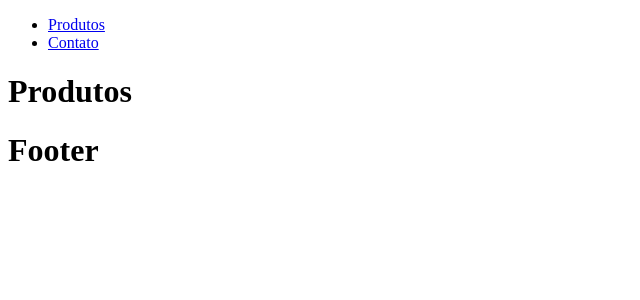
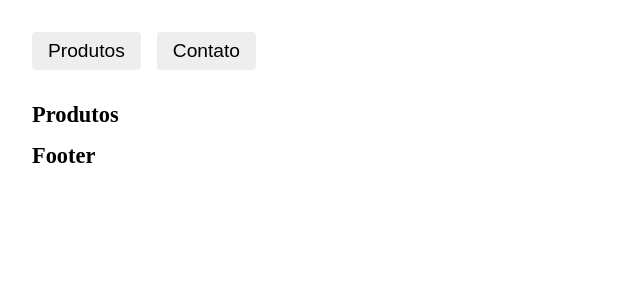
Before and after one commit to Paulo-VictorVieira/lista-itens, a React (Create React App) app: page / in a window 1280 px wide. Shown: the top 300 px of the page, without its empty margins (0-640 px from the left). Built offline with nearby package versions, Linux system fonts and the light colour scheme.

Commit message:
styles add

```diff
--- a/src/App.css
+++ b/src/App.css
@@ -0,0 +1,17 @@
+body {
+  margin: 2rem;
+}
+
+img {
+  border-radius: 0.5rem;
+  max-width: 100%;
+}
+
+a {
+  text-decoration: none;
+  color: black;
+}
+
+h1 {
+  font-size: 1.4rem;
+}
--- a/src/Components/Header.js
+++ b/src/Components/Header.js
@@ -7,12 +7,21 @@ const Header = () => {
     <nav className={styles.header}>
       <ul>
         <li>
-          <NavLink className={styles.link} to="/" end>
+          <NavLink
+            activeClassName={styles.active}
+            className={styles.link}
+            to="/"
+            end
+          >
             Produtos
           </NavLink>
         </li>
         <li>
-          <NavLink className={styles.link} to="contato">
+          <NavLink
+            activeClassName={styles.active}
+            className={styles.link}
+            to="contato"
+          >
             Contato
           </NavLink>
         </li>
--- a/src/Components/Header.module.css
+++ b/src/Components/Header.module.css
@@ -0,0 +1,29 @@
+.header {
+  margin-bottom: 2rem;
+}
+
+.header ul {
+  display: flex;
+  padding: 0px;
+  margin: 0px;
+  list-style: none;
+}
+
+.header ul li {
+  margin-right: 1rem;
+}
+
+.link {
+  display: block;
+  text-decoration: none;
+  font-size: 1.2rem;
+  font-family: Arial, Helvetica, sans-serif;
+  color: black;
+  background: #eee;
+  padding: 0.5rem 1rem;
+  border-radius: 4px;
+}
+.active,
+.link:hover {
+  background: #ddd;
+}
```
Also changed, not shown: 1 other file (tests, documents, lock files or other folders).
